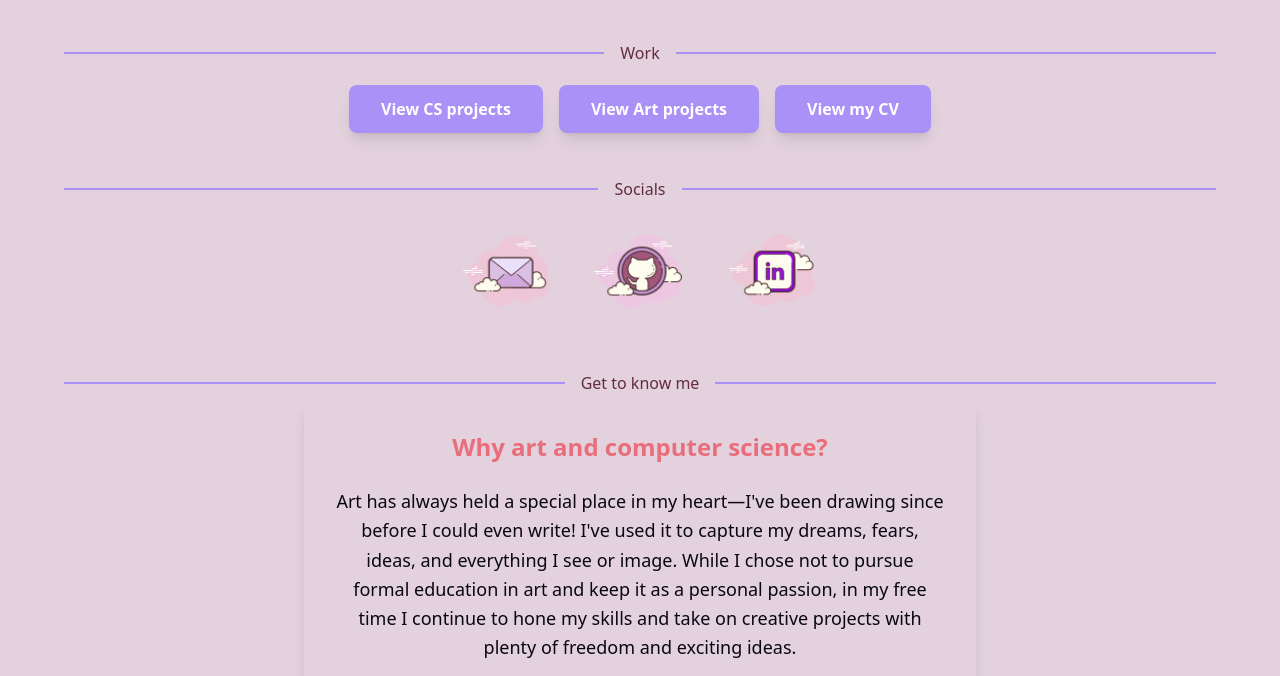
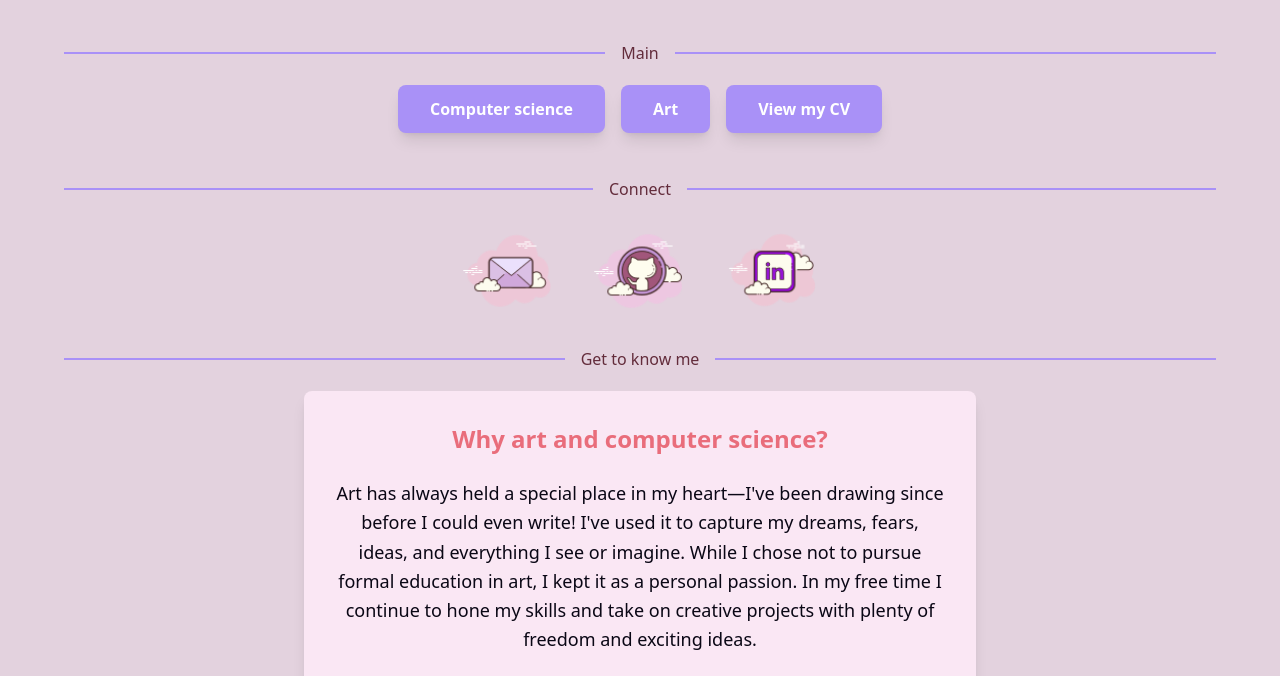
Before and after one commit to anaisbl/portfolio, a website: page code/public/index.html in a window 1280 px wide. Shown: the part 495-1171 px from the top of the page. Drawn offline with Linux system fonts and the light colour scheme; grey boxes are pictures that could not be loaded.

Commit message:
Fixing issue #33

```diff
--- a/code/public/index.html
+++ b/code/public/index.html
@@ -84,14 +84,14 @@
         <!--Header introduction-->
         <h4 class="text-lg text-secondary-content text-center mb-6 px-4 w-full sm:w-1/2 md:w-1/2 lg:w-1/2">Welcome to my website! I am a recently graduated student with projects in both computer science and art. Feel free to browse or get in touch!</h4>
 
-        <div class="divider divider-secondary py-4 w-full max-w-6xl mx-auto">Work</div>
+        <div class="divider divider-secondary py-4 w-full max-w-6xl mx-auto">Main</div>
         <div class="mb-6 flex flex-wrap justify-center gap-4">
-          <button class="btn-main"><a href="cs.html">View CS projects</a></button>
-          <button class="btn-main"><a href="art.html">View Art projects</a></button>
+          <button class="btn-main"><a href="cs.html">Computer science</a></button>
+          <button class="btn-main"><a href="art.html">Art</a></button>
           <button class="btn-main"><a href="img/cv.pdf" target="_blank">View my CV</a></button>
         </div>
 
-        <div class="divider divider-secondary py-4 w-full max-w-6xl mx-auto">Socials</div>
+        <div class="divider divider-secondary py-4 w-full max-w-6xl mx-auto">Connect</div>
 
         <!--Contact buttons-->
         <div class="space-x-8 flex justify-center">
@@ -112,11 +112,11 @@
           </div>
         </div>
 
-        <div class="divider divider-secondary pt-10 w-full max-w-6xl mx-auto">Get to know me</div>
+        <div class="divider divider-secondary py-4 w-full max-w-6xl mx-auto">Get to know me</div>
         <!--About section-->
-        <div id="about" class="text-center max-w-2xl mx-auto mb-8 bg-base-200 p-8 rounded-lg shadow-lg">
+        <div id="about" class="text-center max-w-2xl mx-auto mb-8 bg-base-100 p-8 rounded-lg shadow-lg">
           <h2 id="about" class="text-2xl font-extrabold text-primary mb-6">Why art and computer science?</h2>
-          <p class="text-lg mb-6 leading-relaxed text-secondary-content">Art has always held a special place in my heart—I've been drawing since before I could even write! I've used it to capture my dreams, fears, ideas, and everything I see or image. While I chose not to pursue formal education in art and keep it as a personal passion, in my free time I continue to hone my skills and take on creative projects with plenty of freedom and exciting ideas.</p>
+          <p class="text-lg mb-6 leading-relaxed text-secondary-content">Art has always held a special place in my heart—I've been drawing since before I could even write! I've used it to capture my dreams, fears, ideas, and everything I see or imagine. While I chose not to pursue formal education in art, I kept it as a personal passion. In my free time I continue to hone my skills and take on creative projects with plenty of freedom and exciting ideas.</p>
           <div class="carousel rounded-box max-w-full mb-6">
             <div class="carousel-item w-full">
               <img
@@ -125,7 +125,7 @@
             </div>
           </div>
 
-          <p class="text-lg mb-6 leading-relaxed text-accent-content">Art and computer science may seem worlds apart, and in some ways, they are. I enjoy how different they are in both content and approach—art fuels my creativity, while computer science challenges the analytical side of my brain. Both let me get "in the zone," whether I'm training a classification model or picking a color palette for a new project. Growing up, I had minimal interest in computers; while I enjoyed learning tips, tricks, and shortcuts, I always thought computer science was out of my reach.</p>
+          <p class="text-lg mb-6 leading-relaxed text-accent-content">Art and computer science may seem worlds apart, and in some ways, they are. I enjoy how different they are in both content and approach. Art fuels my creativity, while computer science challenges the analytical side of my brain. Both let me get "in the zone," whether I'm training a classification model or picking a color palette for a new project. Growing up, I had minimal interest in computers. I enjoyed learning tips, tricks, and shortcuts, but the science behind computers felt so far out of my reach.</p>
 
           <div class="carousel rounded-box max-w-full mb-6">
             <div class="carousel-item w-full">
@@ -135,7 +135,7 @@
             </div>
           </div>
 
-          <p class="text-lg mb-6 leading-relaxed text-accent-content">That changed during the pandemic when I took an elective coding class in the final year of my bachelor's degree. It opened my eyes to the world of computing, and I thought, "So, this is what it's all about!" Five years later, I've earned a master's in computer science, understand OOP, and can deploy my own websites and data science projects. Time has been a great teacher, and I'm proud of how far I've come. I can't wait to look back in 2030 and see how much further I've gone!</p>
+          <p class="text-lg mb-6 leading-relaxed text-accent-content">That changed during the pandemic, when I took an elective coding class in the final year of my bachelor's degree. It opened my eyes to the world of computing, and I thought, "So, this is what it's all about!" <br>Five years later, I've earned a master's in computer science, understand OOP, and can deploy my own websites and data science projects. Time has been a great teacher, and I'm proud of how far I've come. I can't wait to look back in 2030 and see how much further I've gone!</p>
 
           <div class="carousel rounded-box max-w-full">
             <div class="carousel-item w-full">
```
Also changed, not shown: code/public/dist/style.css.
